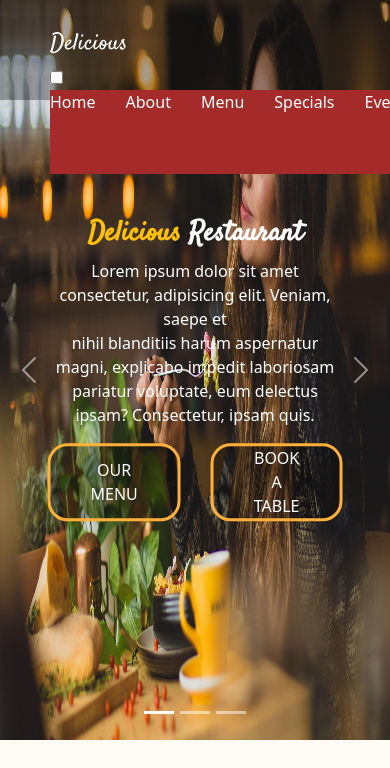
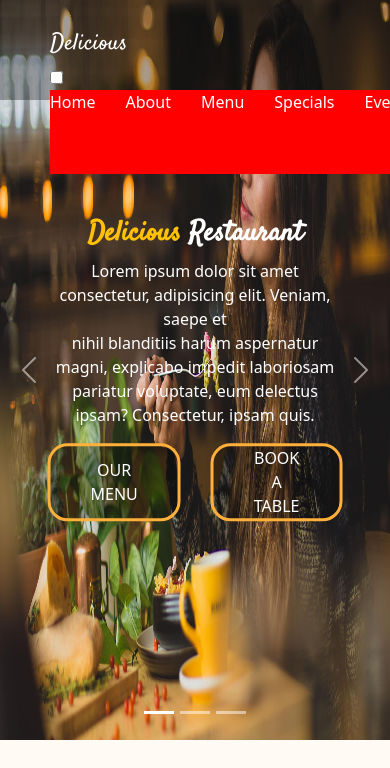
Before and after one commit to saifdin0101/SaifEddine-Project, a website: page index.html in a window 390 px wide. Shown: the top 768 px of the page. Drawn offline with nearby package versions, Linux system fonts and the light colour scheme; files that its build step writes are made by us from their sources.

Commit message:
fixing colors

```diff
--- a/src/sass/modules/home/_nav.sass
+++ b/src/sass/modules/home/_nav.sass
@@ -55,7 +55,7 @@ nav
         width: 100%
         text-align: center
         display: none
-        background-color: brown
+        background-color: red
         color: white
 
     .menuu a
```
